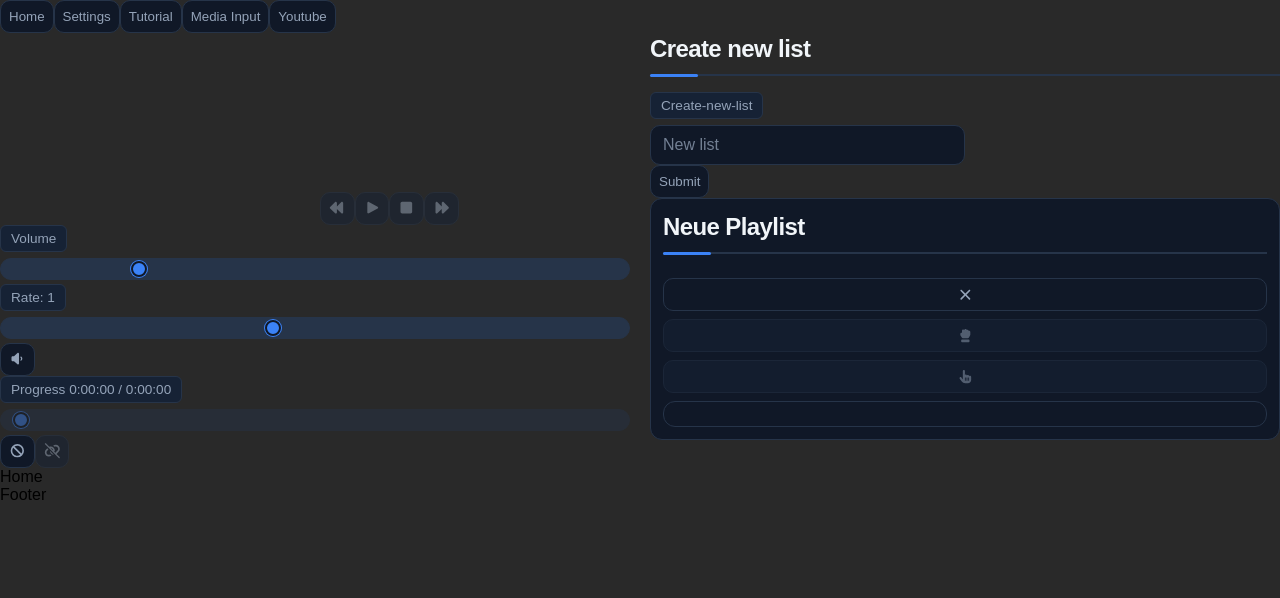
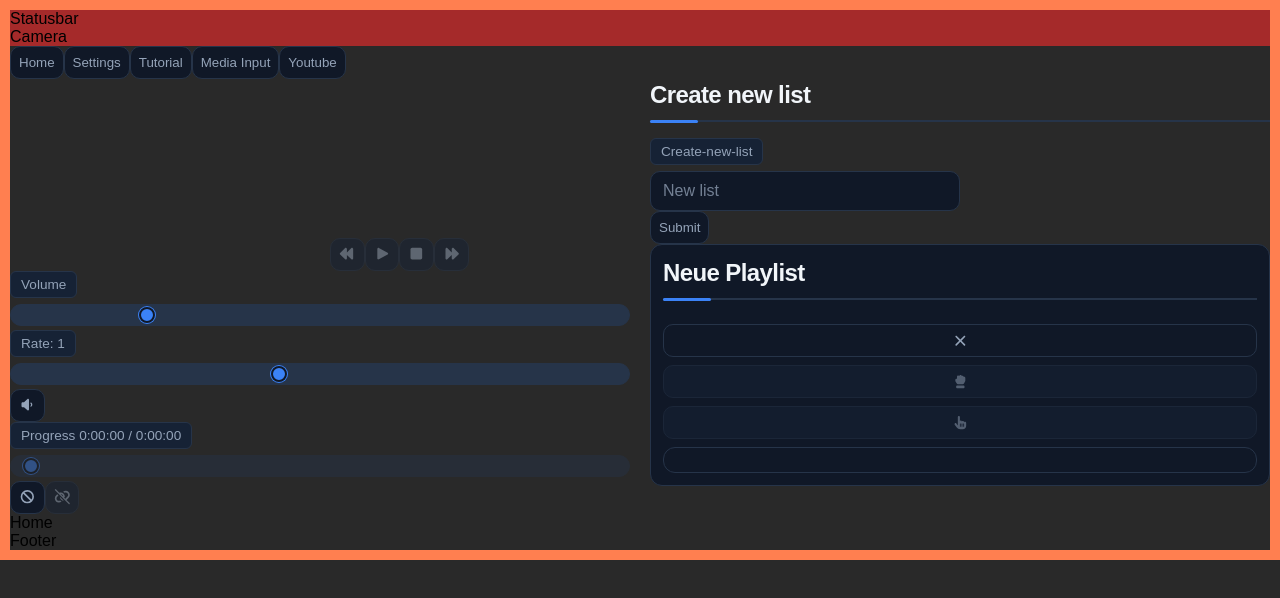
Before and after one commit to MSRMatrix/Media-player, a React (Vite) app: page / in a window 1280 px wide. Shown: the top 598 px of the page. Built offline with nearby package versions, Linux system fonts and the light colour scheme.

Commit message:
add frame, camera, screen and statusbar component and style

```diff
--- /dev/null
+++ b/src/components/tablet/Camera.jsx
@@ -0,0 +1,9 @@
+const Camera = () => {
+    return (
+        <div className="camera">
+            Camera
+        </div>
+    )
+};
+
+export default Camera;
--- a/src/components/tablet/Frame.jsx
+++ b/src/components/tablet/Frame.jsx
@@ -1,8 +1,8 @@
-const Frame = () => {
+const Frame = ({children}) => {
     return (
-        <>
-           Frame
-        </>
+        <div className="frame">
+           {children}
+        </div>
     )
 };
 
--- a/src/components/tablet/Screen.jsx
+++ b/src/components/tablet/Screen.jsx
@@ -1,8 +1,8 @@
-const Screen = () => {
+const Screen = ({children}) => {
     return (
-        <>
-            Screen
-        </>
+        <div className="screen">
+            {children}
+        </div>
     )
 };
 
--- /dev/null
+++ b/src/components/tablet/Statusbar.jsx
@@ -0,0 +1,10 @@
+const Statusbar = ({children}) => {
+    return (
+        <div className="statusbar">
+            Statusbar
+            {children}
+        </div>
+    )
+};
+
+export default Statusbar;
--- a/src/layout/AppShell.jsx
+++ b/src/layout/AppShell.jsx
@@ -5,11 +5,21 @@ import Player from "../features/Player";
 import Lists from "../pages/Lists";
 import { useContext } from "react";
 import { ThemeContext } from "../context/ThemeCondext";
+import Statusbar from "../components/tablet/Statusbar";
+import Camera from "../components/tablet/Camera";
+import Frame from "../components/tablet/Frame";
+import Screen from "../components/tablet/Screen";
 
 const AppShell = () => {
-  const {theme} = useContext(ThemeContext)
+  const { theme } = useContext(ThemeContext);
   return (
     <div data-theme={theme}>
+      <Frame>
+      <Statusbar>
+        <Camera />
+      </Statusbar>
+
+        <Screen>
           <nav>
             <Navigation />
           </nav>
@@ -20,14 +30,14 @@ const AppShell = () => {
                 <Outlet />
               </div>
               <Lists />
-
-        </section>
-        <section>
             </section>
           </main>
+
         <footer>
           <Footer />
         </footer>
+        </Screen>
+      </Frame>
     </div>
   );
 };
--- a/src/styles/globals.css
+++ b/src/styles/globals.css
@@ -8,3 +8,8 @@
 @import "./elements/form.css";
 @import "./elements/list.css";
 @import "./elements/heading.css";
+
+@import "./tablet/screen.css";
+@import "./tablet/frame.css";
+@import "./tablet/statusbar.css";
+@import "./tablet/camera.css";
--- /dev/null
+++ b/src/styles/tablet/camera.css
@@ -0,0 +1,5 @@
+.camera{
+    /* width: 100px;
+    height: 100px; */
+    /* position: absolute; */
+}
--- /dev/null
+++ b/src/styles/tablet/frame.css
@@ -0,0 +1,3 @@
+.frame{
+    border: 10px solid coral;
+}
--- /dev/null
+++ b/src/styles/tablet/screen.css
@@ -0,0 +1,3 @@
+.screen{
+
+}
--- /dev/null
+++ b/src/styles/tablet/statusbar.css
@@ -0,0 +1,4 @@
+.statusbar{
+    background-color: brown;
+    position: relative;
+}
```
Lines whose indentation alone changed are shown as unchanged.
